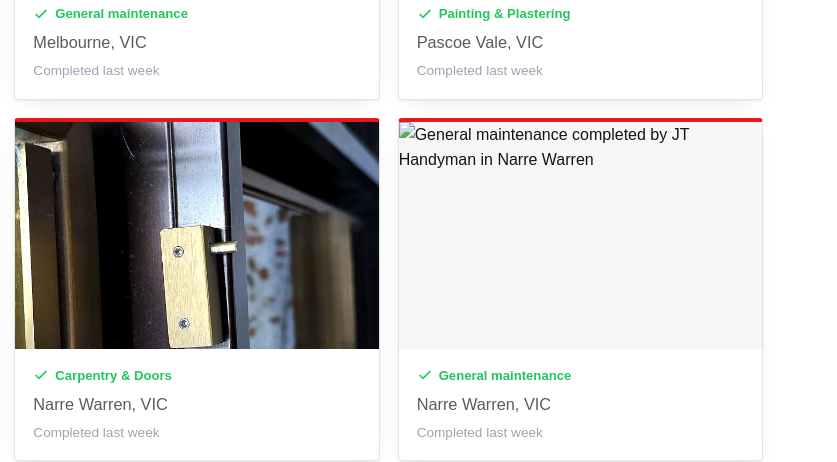
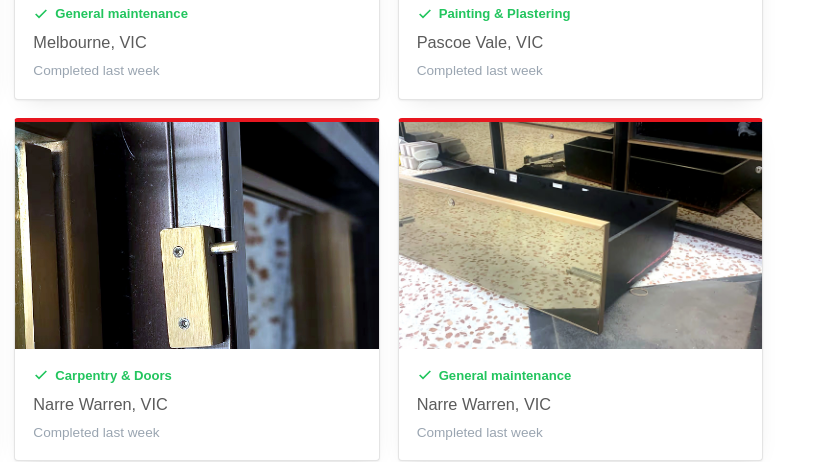
Before and after one commit to Zay-1010/jt-handyman-site, a website: page recent-jobs.html in a window 1280 px wide. Shown: the part 3740-4202 px from the top of the page, 443-1280 px from the left. Drawn offline with Linux system fonts and the light colour scheme; no server answers; a web font is replaced by a local one.

Commit message:
Update the name of the image file

```diff
--- a/recent-jobs.html
+++ b/recent-jobs.html
@@ -592,7 +592,7 @@ body.modal-open { overflow:hidden; }
       </div>
       <div class="docket" style="padding:0;overflow:hidden;">
         <div style="width:100%;aspect-ratio:16/10;overflow:hidden;background:#f4f6f8;">
-          <img src="img/work/NarreWarrenFencing_landscape.jpg" alt="General maintenance completed by JT Handyman in Narre Warren" loading="lazy" style="width:100%;height:100%;object-fit:cover;display:block;">
+          <img src="img/work/NarreWarren_drawer_landscape.jpg" alt="General maintenance completed by JT Handyman in Narre Warren" loading="lazy" style="width:100%;height:100%;object-fit:cover;display:block;">
         </div>
         <div style="padding:16px 18px;">
           <div class="job-done-tag" style="margin-bottom:4px;">
```
